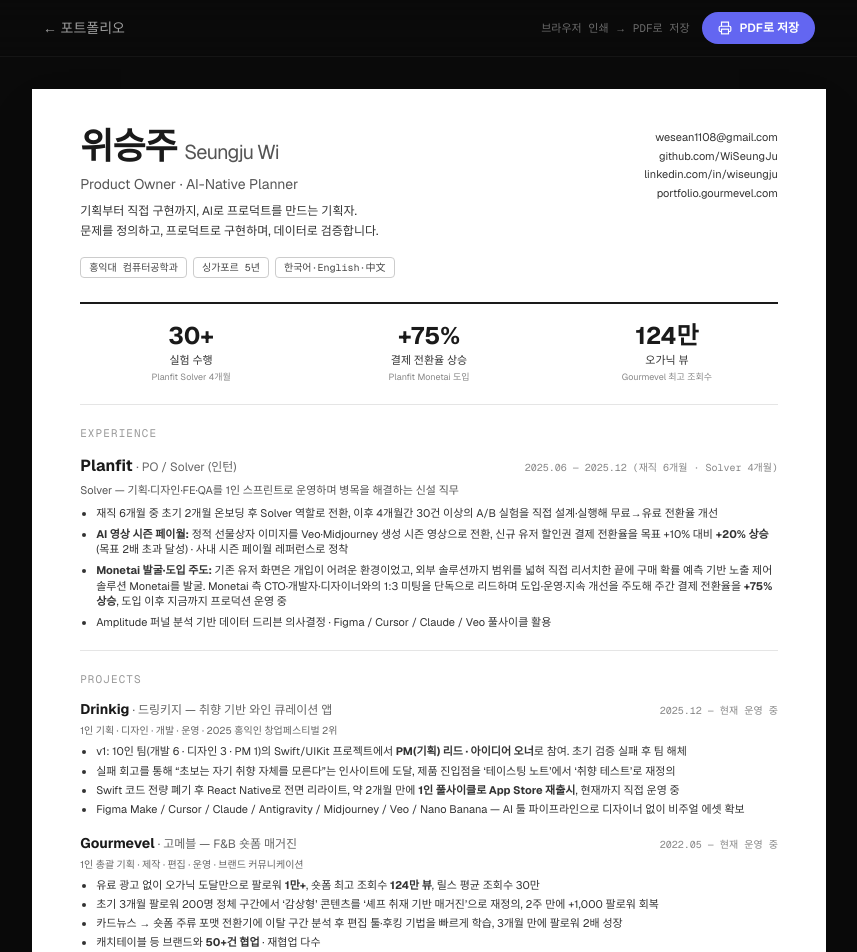
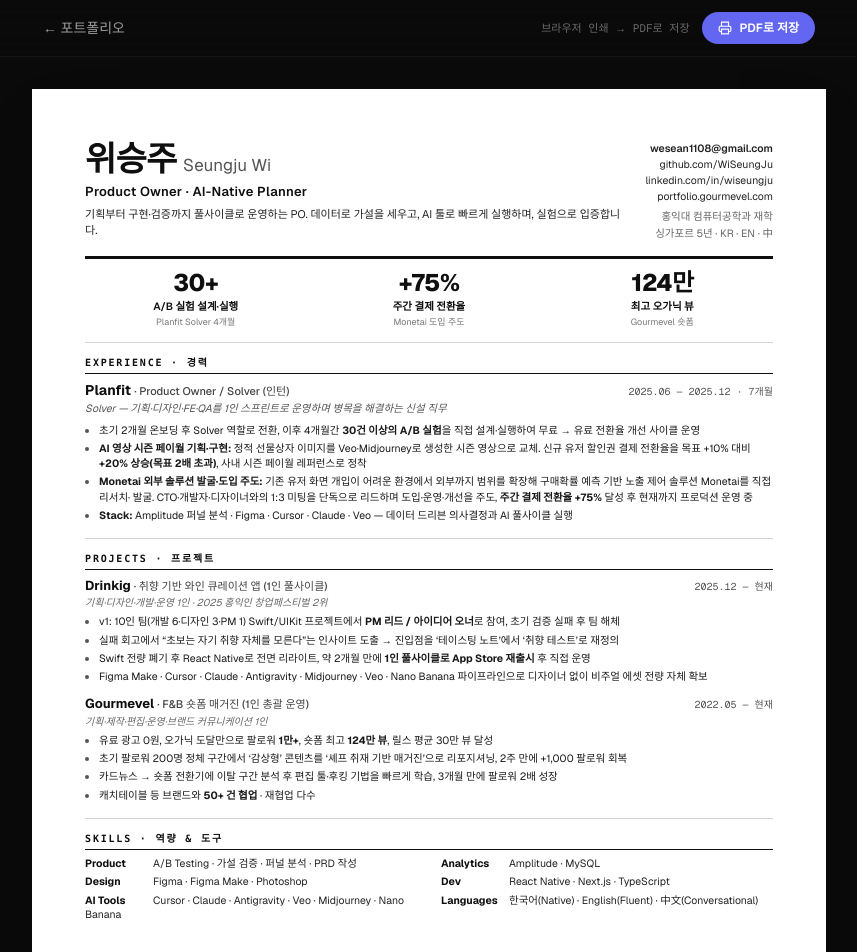
Before and after one commit to WiSeungJu/seungju-portfolio, a Next.js app: page /resume in a window 1280 px wide. Shown: the top 952 px of the page, without its empty margins (211-1068 px from the left). Built offline with nearby package versions, Linux system fonts and the light colour scheme.

Commit message:
feat: update resume page content and layout styling

```diff
--- a/src/app/resume/page.tsx
+++ b/src/app/resume/page.tsx
@@ -41,186 +41,185 @@ export default function ResumePage() {
       </div>
 
       {/* A4 sheet */}
-      <div className="resume-sheet mx-auto my-8 print:my-0 bg-white text-[#1a1a1a] shadow-2xl print:shadow-none">
-        <div className="px-12 py-10">
+      <div className="resume-sheet mx-auto my-8 print:my-0 bg-white text-[#0f0f0f] shadow-2xl print:shadow-none">
+        <div className="resume-inner">
           {/* Header */}
-          <header className="pb-6 border-b-2 border-[#1a1a1a]">
+          <header className="pb-4 border-b-[3px] border-[#0f0f0f]">
             <div className="flex items-start justify-between gap-6">
-              <div>
-                <h1 className="text-4xl font-bold tracking-tight leading-none mb-1">
-                  위승주 <span className="text-xl font-normal text-[#555]">Seungju Wi</span>
+              <div className="min-w-0">
+                <h1 className="text-[34px] font-extrabold tracking-tight leading-none">
+                  위승주{" "}
+                  <span className="text-[17px] font-normal text-[#555] tracking-normal">
+                    Seungju Wi
+                  </span>
                 </h1>
-                <p className="text-sm text-[#555] mt-2">
+                <p className="text-[13px] font-semibold text-[#0f0f0f] mt-1.5 tracking-wide">
                   Product Owner · AI-Native Planner
                 </p>
-                <p className="text-xs text-[#333] mt-2 leading-relaxed">
-                  기획부터 직접 구현까지, AI로 프로덕트를 만드는 기획자.
-                  <br />
-                  문제를 정의하고, 프로덕트로 구현하며, 데이터로 검증합니다.
+                <p className="text-[11px] text-[#222] mt-1.5 leading-snug">
+                  기획부터 구현·검증까지 풀사이클로 운영하는 PO. 데이터로 가설을
+                  세우고, AI 툴로 빠르게 실행하며, 실험으로 입증합니다.
                 </p>
               </div>
-              <div className="text-right text-[11px] text-[#333] space-y-0.5 shrink-0">
-                <p>wesean1108@gmail.com</p>
+              <div className="text-right text-[10.5px] text-[#222] space-y-[3px] shrink-0 leading-tight">
+                <p className="font-semibold">wesean1108@gmail.com</p>
                 <p>github.com/WiSeungJu</p>
                 <p>linkedin.com/in/wiseungju</p>
                 <p>portfolio.gourmevel.com</p>
+                <p className="pt-1 text-[#666]">홍익대 컴퓨터공학과 재학</p>
+                <p className="text-[#666]">싱가포르 5년 · KR · EN · 中</p>
               </div>
-            </div>
-
-            {/* Badges */}
-            <div className="flex flex-wrap gap-1.5 mt-4">
-              {[
-                "홍익대 컴퓨터공학과",
-                "싱가포르 5년",
-                "한국어·English·中文",
-              ].map((b) => (
-                <span
-                  key={b}
-                  className="text-[10px] font-mono px-2 py-0.5 rounded border border-[#ccc] text-[#444]"
-                >
-                  {b}
-                </span>
-              ))}
             </div>
           </header>
 
           {/* Summary metrics */}
-          <section className="py-5 border-b border-[#e5e5e5]">
-            <div className="grid grid-cols-3 gap-4 text-center">
+          <section className="py-3 border-b border-[#d4d4d4]">
+            <div className="grid grid-cols-3 gap-3 text-center">
               {[
-                { v: "30+", l: "실험 수행", d: "Planfit Solver 4개월" },
-                { v: "+75%", l: "결제 전환율 상승", d: "Planfit Monetai 도입" },
-                { v: "124만", l: "오가닉 뷰", d: "Gourmevel 최고 조회수" },
+                { v: "30+", l: "A/B 실험 설계·실행", d: "Planfit Solver 4개월" },
+                { v: "+75%", l: "주간 결제 전환율", d: "Monetai 도입 주도" },
+                { v: "124만", l: "최고 오가닉 뷰", d: "Gourmevel 숏폼" },
               ].map((s) => (
                 <div key={s.l}>
-                  <p className="text-2xl font-bold text-[#1a1a1a] leading-none">
+                  <p className="text-[24px] font-extrabold text-[#0f0f0f] leading-none tracking-tight">
                     {s.v}
                   </p>
-                  <p className="text-[11px] text-[#333] mt-1">{s.l}</p>
-                  <p className="text-[9px] text-[#888] mt-0.5">{s.d}</p>
+                  <p className="text-[10.5px] font-semibold text-[#0f0f0f] mt-1">
+                    {s.l}
+                  </p>
+                  <p className="text-[9px] text-[#777] mt-0.5">{s.d}</p>
                 </div>
               ))}
             </div>
           </section>
 
           {/* Experience */}
-          <section className="py-5 border-b border-[#e5e5e5]">
-            <h2 className="text-[11px] font-mono tracking-widest text-[#999] mb-3">
-              EXPERIENCE
-            </h2>
+          <section className="py-3 border-b border-[#d4d4d4]">
+            <h2 className="resume-h2">EXPERIENCE · 경력</h2>
             <div>
-              <div className="flex items-baseline justify-between gap-3 mb-1">
-                <h3 className="text-base font-bold">
-                  Planfit <span className="text-xs font-normal text-[#666]">· PO / Solver (인턴)</span>
+              <div className="flex items-baseline justify-between gap-3">
+                <h3 className="text-[14px] font-bold text-[#0f0f0f]">
+                  Planfit{" "}
+                  <span className="text-[11px] font-medium text-[#444]">
+                    · Product Owner / Solver (인턴)
+                  </span>
                 </h3>
-                <span className="text-[10px] font-mono text-[#888]">
-                  2025.06 — 2025.12 (재직 6개월 · Solver 4개월)
+                <span className="text-[10px] font-mono text-[#555] shrink-0">
+                  2025.06 — 2025.12 · 7개월
                 </span>
               </div>
-              <p className="text-[11px] text-[#555] mb-2">
-                Solver — 기획·디자인·FE·QA를 1인 스프린트로 운영하며 병목을 해결하는 신설 직무
+              <p className="text-[10.5px] text-[#555] italic mb-1.5">
+                Solver — 기획·디자인·FE·QA를 1인 스프린트로 운영하며 병목을
+                해결하는 신설 직무
               </p>
-              <ul className="text-[11px] text-[#333] space-y-1.5 leading-snug list-disc pl-4">
+              <ul className="resume-ul">
                 <li>
-                  재직 6개월 중 초기 2개월 온보딩 후 Solver 역할로 전환,
-                  이후 4개월간 30건 이상의 A/B 실험을 직접 설계·실행해 무료→유료 전환율 개선
+                  초기 2개월 온보딩 후 Solver 역할로 전환, 이후 4개월간{" "}
+                  <strong>30건 이상의 A/B 실험</strong>을 직접 설계·실행하여
+                  무료 → 유료 전환율 개선 사이클 운영
                 </li>
                 <li>
-                  <strong>AI 영상 시즌 페이월:</strong> 정적 선물상자 이미지를
-                  Veo·Midjourney 생성 시즌 영상으로 전환, 신규 유저 할인권 결제
-                  전환율을 목표 +10% 대비 <strong>+20% 상승</strong>(목표 2배
-                  초과 달성) · 사내 시즌 페이월 레퍼런스로 정착
+                  <strong>AI 영상 시즌 페이월 기획·구현:</strong> 정적 선물상자
+                  이미지를 Veo·Midjourney로 생성한 시즌 영상으로 교체. 신규
+                  유저 할인권 결제 전환율을 목표 +10% 대비{" "}
+                  <strong>+20% 상승(목표 2배 초과)</strong>, 사내 시즌 페이월
+                  레퍼런스로 정착
                 </li>
                 <li>
-                  <strong>Monetai 발굴·도입 주도:</strong> 기존 유저 화면은
-                  개입이 어려운 환경이었고, 외부 솔루션까지 범위를 넓혀 직접
-                  리서치한 끝에 구매 확률 예측 기반 노출 제어 솔루션
-                  Monetai를 발굴. Monetai 측 CTO·개발자·디자이너와의 1:3
-                  미팅을 단독으로 리드하며 도입·운영·지속 개선을 주도해
-                  주간 결제 전환율을 <strong>+75% 상승</strong>, 도입 이후
-                  지금까지 프로덕션 운영 중
+                  <strong>Monetai 외부 솔루션 발굴·도입 주도:</strong> 기존
+                  유저 화면 개입이 어려운 환경에서 외부까지 범위를 확장해
+                  구매확률 예측 기반 노출 제어 솔루션 Monetai를 직접 리서치·
+                  발굴. CTO·개발자·디자이너와의 1:3 미팅을 단독으로 리드하며
+                  도입·운영·개선을 주도, <strong>주간 결제 전환율 +75%</strong>{" "}
+                  달성 후 현재까지 프로덕션 운영 중
                 </li>
                 <li>
-                  Amplitude 퍼널 분석 기반 데이터 드리븐 의사결정 · Figma /
-                  Cursor / Claude / Veo 풀사이클 활용
+                  <strong>Stack:</strong> Amplitude 퍼널 분석 · Figma · Cursor ·
+                  Claude · Veo — 데이터 드리븐 의사결정과 AI 풀사이클 실행
                 </li>
               </ul>
             </div>
           </section>
 
           {/* Projects */}
-          <section className="py-5 border-b border-[#e5e5e5]">
-            <h2 className="text-[11px] font-mono tracking-widest text-[#999] mb-3">
-              PROJECTS
-            </h2>
+          <section className="py-3 border-b border-[#d4d4d4]">
+            <h2 className="resume-h2">PROJECTS · 프로젝트</h2>
 
-            <div className="space-y-4">
+            <div className="space-y-2.5">
               {/* Drinkig */}
               <div>
-                <div className="flex items-baseline justify-between gap-3 mb-1">
-                  <h3 className="text-sm font-bold">
-                    Drinkig <span className="text-xs font-normal text-[#666]">· 드링키지 — 취향 기반 와인 큐레이션 앱</span>
+                <div className="flex items-baseline justify-between gap-3">
+                  <h3 className="text-[13px] font-bold text-[#0f0f0f]">
+                    Drinkig{" "}
+                    <span className="text-[11px] font-medium text-[#444]">
+                      · 취향 기반 와인 큐레이션 앱 (1인 풀사이클)
+                    </span>
                   </h3>
-                  <span className="text-[10px] font-mono text-[#888]">
-                    2025.12 — 현재 운영 중
+                  <span className="text-[10px] font-mono text-[#555] shrink-0">
+                    2025.12 — 현재
                   </span>
                 </div>
-                <p className="text-[10px] text-[#666] mb-1.5">
-                  1인 기획 · 디자인 · 개발 · 운영 · 2025 홍익인 창업페스티벌 2위
+                <p className="text-[10px] text-[#666] italic mb-1">
+                  기획·디자인·개발·운영 1인 · 2025 홍익인 창업페스티벌 2위
                 </p>
-                <ul className="text-[11px] text-[#333] space-y-1 leading-snug list-disc pl-4">
+                <ul className="resume-ul">
                   <li>
-                    v1: 10인 팀(개발 6 · 디자인 3 · PM 1)의 Swift/UIKit 프로젝트에서
-                    <strong> PM(기획) 리드 · 아이디어 오너</strong>로 참여.
-                    초기 검증 실패 후 팀 해체
+                    v1: 10인 팀(개발 6·디자인 3·PM 1) Swift/UIKit 프로젝트에서{" "}
+                    <strong>PM 리드 / 아이디어 오너</strong>로 참여, 초기 검증
+                    실패 후 팀 해체
                   </li>
                   <li>
-                    실패 회고를 통해 &ldquo;초보는 자기 취향 자체를 모른다&rdquo;는
-                    인사이트에 도달, 제품 진입점을 &lsquo;테이스팅 노트&rsquo;에서
+                    실패 회고에서 &ldquo;초보는 자기 취향 자체를 모른다&rdquo;는
+                    인사이트 도출 → 진입점을 &lsquo;테이스팅 노트&rsquo;에서{" "}
                     &lsquo;취향 테스트&rsquo;로 재정의
                   </li>
                   <li>
-                    Swift 코드 전량 폐기 후 React Native로 전면 리라이트,
-                    약 2개월 만에 <strong>1인 풀사이클로 App Store 재출시</strong>,
-                    현재까지 직접 운영 중
+                    Swift 전량 폐기 후 React Native로 전면 리라이트, 약 2개월
+                    만에 <strong>1인 풀사이클로 App Store 재출시</strong> 후
+                    직접 운영
                   </li>
                   <li>
-                    Figma Make / Cursor / Claude / Antigravity / Midjourney /
-                    Veo / Nano Banana — AI 툴 파이프라인으로 디자이너 없이
-                    비주얼 에셋 확보
+                    Figma Make · Cursor · Claude · Antigravity · Midjourney ·
+                    Veo · Nano Banana 파이프라인으로 디자이너 없이 비주얼 에셋
+                    전량 자체 확보
                   </li>
                 </ul>
               </div>
 
               {/* Gourmevel */}
               <div>
-                <div className="flex items-baseline justify-between gap-3 mb-1">
-                  <h3 className="text-sm font-bold">
-                    Gourmevel <span className="text-xs font-normal text-[#666]">· 고메블 — F&amp;B 숏폼 매거진</span>
+                <div className="flex items-baseline justify-between gap-3">
+                  <h3 className="text-[13px] font-bold text-[#0f0f0f]">
+                    Gourmevel{" "}
+                    <span className="text-[11px] font-medium text-[#444]">
+                      · F&amp;B 숏폼 매거진 (1인 총괄 운영)
+                    </span>
                   </h3>
-                  <span className="text-[10px] font-mono text-[#888]">
-                    2022.05 — 현재 운영 중
+                  <span className="text-[10px] font-mono text-[#555] shrink-0">
+                    2022.05 — 현재
                   </span>
                 </div>
-                <p className="text-[10px] text-[#666] mb-1.5">
-                  1인 총괄 기획 · 제작 · 편집 · 운영 · 브랜드 커뮤니케이션
+                <p className="text-[10px] text-[#666] italic mb-1">
+                  기획·제작·편집·운영·브랜드 커뮤니케이션 1인
                 </p>
-                <ul className="text-[11px] text-[#333] space-y-1 leading-snug list-disc pl-4">
+                <ul className="resume-ul">
                   <li>
-                    유료 광고 없이 오가닉 도달만으로 팔로워 <strong>1만+</strong>,
-                    숏폼 최고 조회수 <strong>124만 뷰</strong>, 릴스 평균 조회수 30만
+                    유료 광고 0원, 오가닉 도달만으로 팔로워{" "}
+                    <strong>1만+</strong>, 숏폼 최고{" "}
+                    <strong>124만 뷰</strong>, 릴스 평균 30만 뷰 달성
                   </li>
                   <li>
-                    초기 3개월 팔로워 200명 정체 구간에서 &lsquo;감상형&rsquo;
-                    콘텐츠를 &lsquo;셰프 취재 기반 매거진&rsquo;으로 재정의, 2주 만에
-                    +1,000 팔로워 회복
+                    초기 팔로워 200명 정체 구간에서 &lsquo;감상형&rsquo;
+                    콘텐츠를 &lsquo;셰프 취재 기반 매거진&rsquo;으로 리포지셔닝,
+                    2주 만에 +1,000 팔로워 회복
                   </li>
                   <li>
-                    카드뉴스 → 숏폼 주류 포맷 전환기에 이탈 구간 분석 후
-                    편집 툴·후킹 기법을 빠르게 학습, 3개월 만에 팔로워 2배 성장
+                    카드뉴스 → 숏폼 전환기에 이탈 구간 분석 후 편집 툴·후킹
+                    기법을 빠르게 학습, 3개월 만에 팔로워 2배 성장
                   </li>
                   <li>
-                    캐치테이블 등 브랜드와 <strong>50+건 협업</strong> · 재협업 다수
+                    캐치테이블 등 브랜드와{" "}
+                    <strong>50+ 건 협업</strong> · 재협업 다수
                   </li>
                 </ul>
               </div>
@@ -228,61 +227,34 @@ export default function ResumePage() {
           </section>
 
           {/* Skills */}
-          <section className="py-5 border-b border-[#e5e5e5]">
-            <h2 className="text-[11px] font-mono tracking-widest text-[#999] mb-3">
-              SKILLS & TOOLS
-            </h2>
-            <div className="grid grid-cols-2 gap-x-6 gap-y-1.5 text-[11px] text-[#333]">
+          <section className="py-3">
+            <h2 className="resume-h2">SKILLS · 역량 & 도구</h2>
+            <div className="grid grid-cols-2 gap-x-6 gap-y-1 text-[10.5px] text-[#222] leading-snug">
               <div>
-                <span className="font-semibold text-[#1a1a1a]">Product:</span>{" "}
-                A/B Testing, 가설 검증, 퍼널 분석, PRD
+                <span className="resume-skill-label">Product</span>
+                A/B Testing · 가설 검증 · 퍼널 분석 · PRD 작성
               </div>
               <div>
-                <span className="font-semibold text-[#1a1a1a]">Analytics:</span>{" "}
-                Amplitude, MySQL
+                <span className="resume-skill-label">Analytics</span>
+                Amplitude · MySQL
               </div>
               <div>
-                <span className="font-semibold text-[#1a1a1a]">Design:</span>{" "}
-                Figma, Figma Make, Photoshop
+                <span className="resume-skill-label">Design</span>
+                Figma · Figma Make · Photoshop
               </div>
               <div>
-                <span className="font-semibold text-[#1a1a1a]">Dev:</span>{" "}
-                React Native, Next.js, TypeScript
+                <span className="resume-skill-label">Dev</span>
+                React Native · Next.js · TypeScript
               </div>
               <div>
-                <span className="font-semibold text-[#1a1a1a]">AI Tools:</span>{" "}
-                Cursor, Claude, Antigravity, Veo, Midjourney, Nano Banana
+                <span className="resume-skill-label">AI Tools</span>
+                Cursor · Claude · Antigravity · Veo · Midjourney · Nano Banana
               </div>
               <div>
-                <span className="font-semibold text-[#1a1a1a]">Languages:</span>{" "}
-                한국어 (원어민), English (Fluent), 中文 (Conversational)
+                <span className="resume-skill-label">Languages</span>
+                한국어(Native) · English(Fluent) · 中文(Conversational)
               </div>
             </div>
-          </section>
-
-          {/* How I Work */}
-          <section className="py-5">
-            <h2 className="text-[11px] font-mono tracking-widest text-[#999] mb-3">
-              HOW I WORK
-            </h2>
-            <ul className="text-[11px] text-[#333] space-y-1.5 leading-snug list-disc pl-4">
-              <li>
-                <strong>데이터 기반 의사결정</strong> — 직감보다 근거를 우선.
-                Amplitude 퍼널 + A/B 테스트 기반.
-              </li>
-              <li>
-                <strong>빠른 실행, 빠른 검증</strong> — AI 툴로 기획부터 개발,
-                QA까지 풀사이클 1인 스프린트.
-              </li>
-              <li>
-                <strong>역할의 경계를 넘는 문제 해결</strong> — PO로서 코드를
-                이해하고, 개발자로서 비즈니스를 고민.
-              </li>
-              <li>
-                <strong>다문화 환경에서의 소통</strong> — 싱가포르 5년, 3개국어로
-                파트너·외부 팀과 직접 커뮤니케이션.
-              </li>
-            </ul>
           </section>
         </div>
       </div>
@@ -299,8 +271,44 @@ export default function ResumePage() {
         }
         .resume-sheet {
           width: 210mm;
-          min-height: 297mm;
+          height: 297mm;
           box-sizing: border-box;
+          overflow: hidden;
+        }
+        .resume-inner {
+          padding: 14mm 14mm 12mm 14mm;
+          height: 100%;
+          box-sizing: border-box;
+        }
+        .resume-h2 {
+          font-family: ui-monospace, SFMono-Regular, Menlo, monospace;
+          font-size: 10px;
+          letter-spacing: 0.18em;
+          color: #0f0f0f;
+          font-weight: 700;
+          margin-bottom: 6px;
+          padding-bottom: 3px;
+          border-bottom: 1px solid #0f0f0f;
+        }
+        .resume-ul {
+          font-size: 10.5px;
+          color: #1a1a1a;
+          line-height: 1.45;
+          list-style: disc;
+          padding-left: 14px;
+        }
+        .resume-ul > li {
+          margin-bottom: 3px;
+        }
+        .resume-ul > li::marker {
+          color: #555;
+        }
+        .resume-skill-label {
+          display: inline-block;
+          min-width: 64px;
+          font-weight: 700;
+          color: #0f0f0f;
+          margin-right: 4px;
         }
         @media print {
           html,
@@ -314,7 +322,9 @@ export default function ResumePage() {
             box-shadow: none !important;
             margin: 0 !important;
             width: 210mm !important;
-            min-height: 297mm !important;
+            height: 297mm !important;
+            page-break-after: avoid;
+            page-break-inside: avoid;
           }
         }
       `}</style>
```
